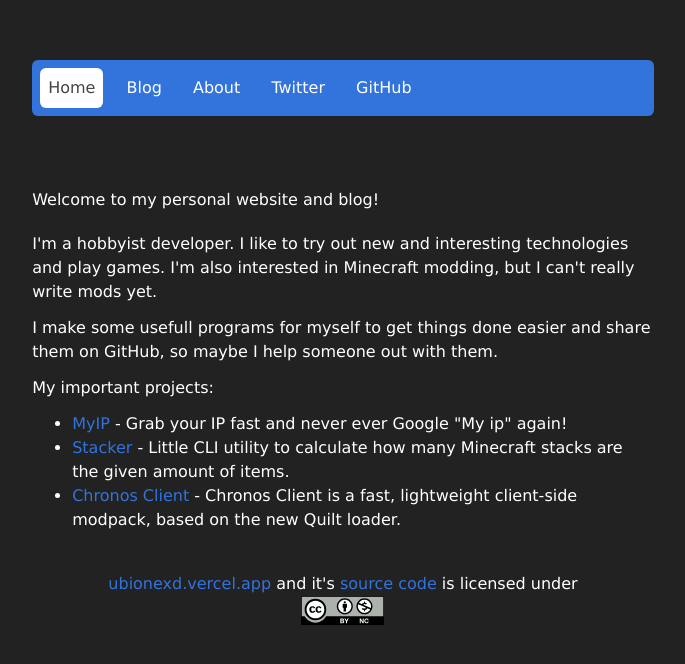
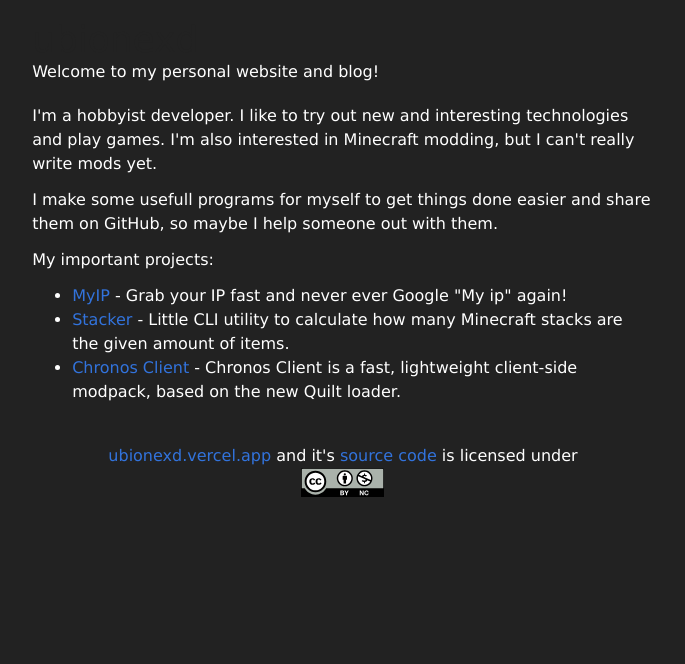
Before and after one commit to ubionexd/ubionexd.dev, an Astro site: page / in a window 1280 px wide. Shown: the whole page, without its empty margins (297-982 px from the left). Built offline with nearby package versions, Linux system fonts and the light colour scheme; Astro itself is replaced by a stand-in of ours.

Commit message:
maybe the header breaks it

```diff
--- a/src/pages/index.astro
+++ b/src/pages/index.astro
@@ -14,7 +14,7 @@ import '../styles/global.css';
 		<BaseHead title={SITE_TITLE} description={SITE_DESCRIPTION} />
 	</head>
 	<body>
-		<Header page={"home"} />
+
 		<main>
 			<h1 class="text-4xl">ubionexd</h1>
 			<p class="mb-5">Welcome to my personal website and blog!</p>
```
